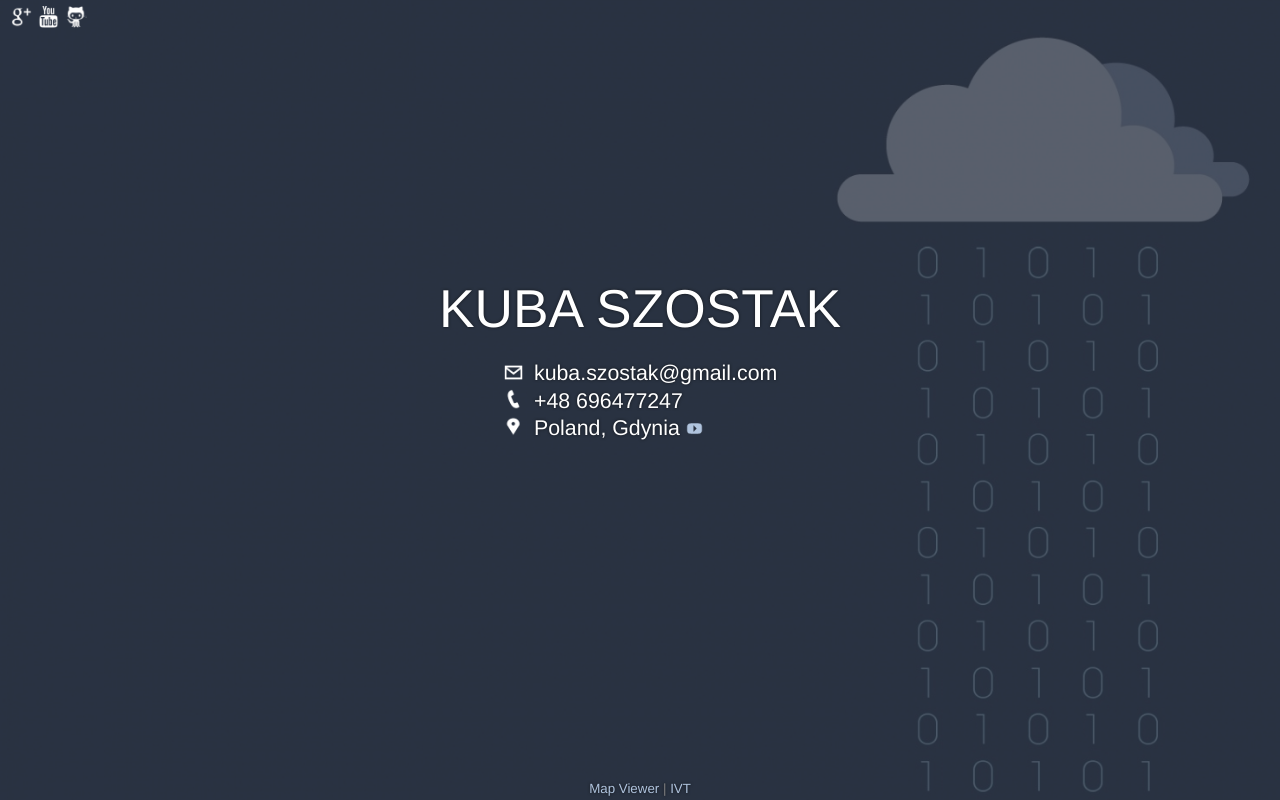
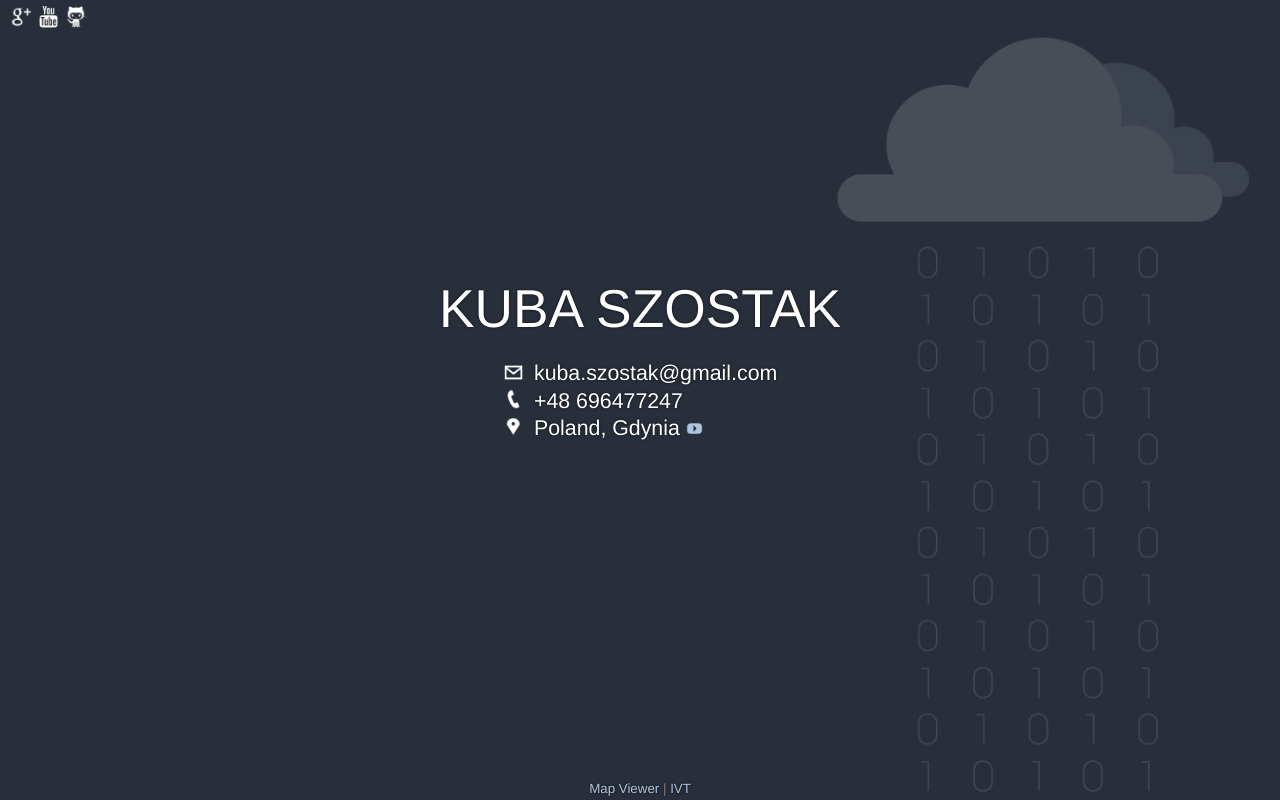
Before and after one commit to kubaszostak/kubaszostak.github.io, a plain HTML site: page index.html in a window 1280 px wide. Drawn offline with Linux system fonts and the light colour scheme.

Commit message:
text shadow polishing

```diff
--- a/index.html
+++ b/index.html
@@ -19,7 +19,7 @@
             font-family: "Helvetica Neue",Helvetica,Arial,sans-serif;
             font-size: 10pt;
             color: white;
-            text-shadow: 0 0 3px rgba(10, 10, 10, 0.7);
+            text-shadow: 0 0 0.2em rgba(10, 10, 10, 0.8);
             /*
                 Background
             */
@@ -35,9 +35,9 @@
         }
 
         .overlay {
-            background: #26292E;
-            opacity: 0.7;
-            filter: alpha(opacity=70);
+            background: #26292E; /* DarkOverlay #26292E, LightSteelBlue #B0C4DE, #7B899B, #E4F0FE, #F2F7FE  */
+            opacity: 0.8;
+            filter: alpha(opacity=80);
             z-index: -1;
             position: fixed;
             top: 0px;
```
